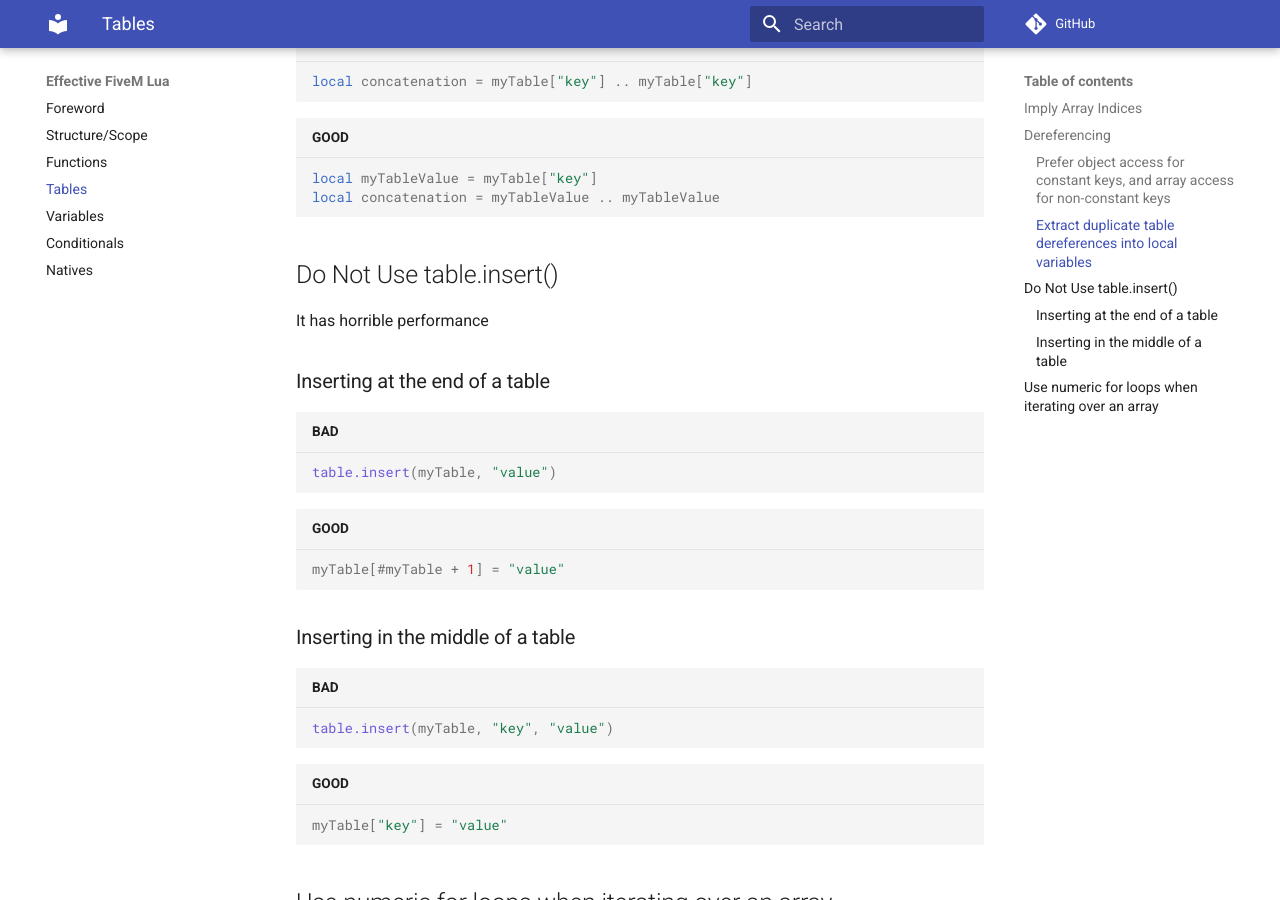
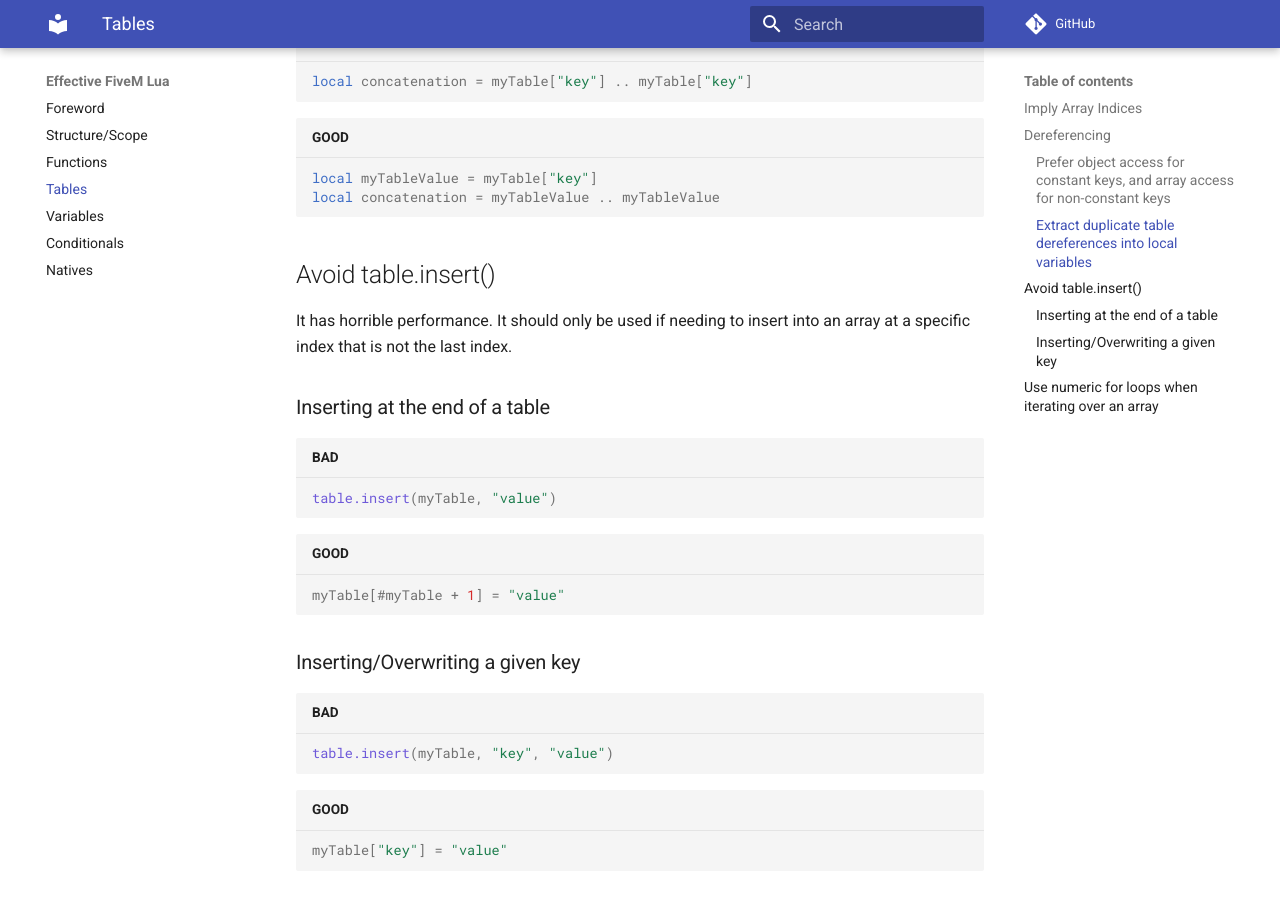
Before and after one commit to Manason/effective-fivem-lua, an MkDocs documentation site: the page built from docs/tables.md, in a window 1280 px wide and 900 px high, scrolled down 1135 px. Built offline with MkDocs 1.6.1 and Material for MkDocs 9.7.7, drawn with Linux system fonts in a browser that asks for light colours; comment, search, counter and statistics services are not loaded.

Commit message:
clarified what table.insert can be used for

````diff
--- a/docs/tables.md
+++ b/docs/tables.md
@@ -42,8 +42,8 @@ local myTableValue = myTable["key"]
 local concatenation = myTableValue .. myTableValue
 ```
 
-## Do Not Use table.insert()
-It has horrible performance
+## Avoid table.insert()
+It has horrible performance. It should only be used if needing to insert into an array at a specific index that is not the last index.
 
 ### Inserting at the end of a table
 ```lua title="BAD"
@@ -52,7 +52,7 @@ table.insert(myTable, "value")
 ```lua title="GOOD"
 myTable[#myTable + 1] = "value"
 ```
-### Inserting in the middle of a table
+### Inserting/Overwriting a given key
 ```lua title="BAD"
 table.insert(myTable, "key", "value")
 ```
````
